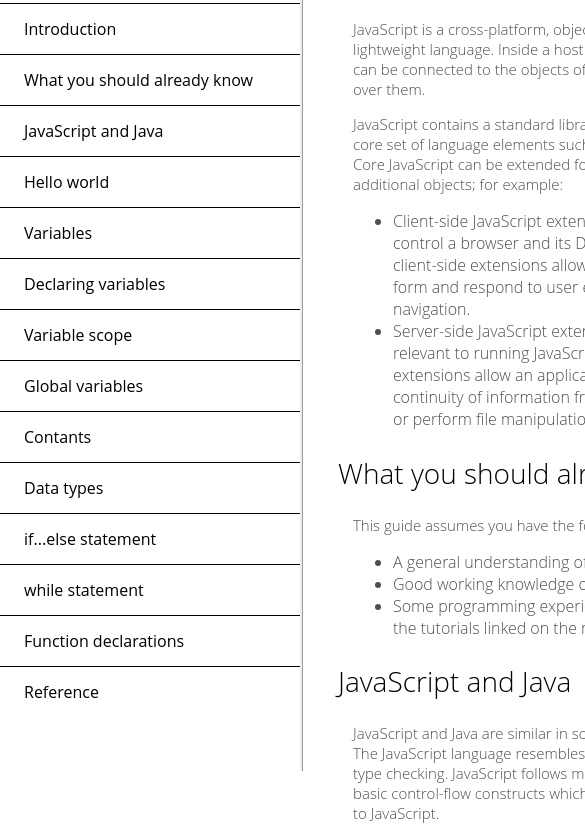
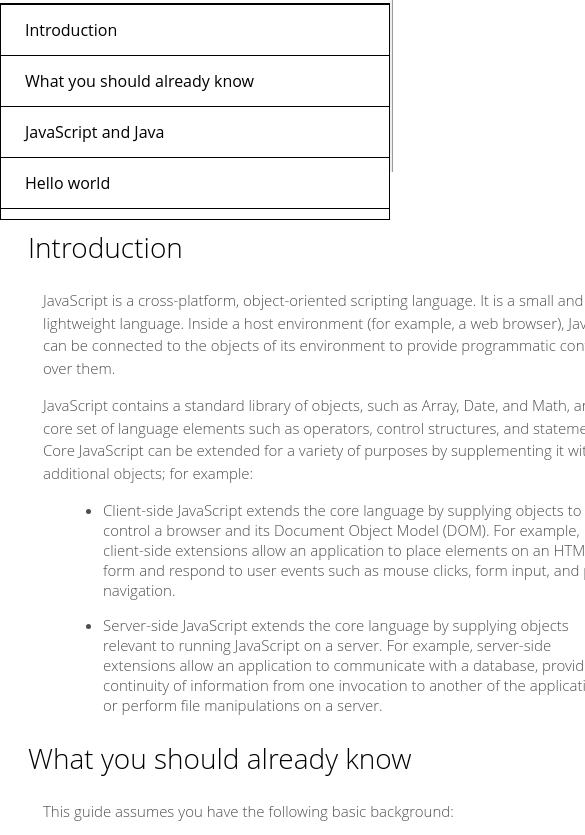
Before and after one commit to Reprak11/Technical-Documentation-Page-Example, a plain HTML site: page index.html in a window 390 px wide. Shown: the part 73-908 px from the top of the page, 585 px wide, since content can reach past the window. Drawn offline with Linux system fonts and the light colour scheme.

Commit message:
Pagina Terminada

```diff
--- a/styles.css
+++ b/styles.css
@@ -52,7 +52,7 @@ header{
     padding: 0px 20px;
 }
     .main-sec article{
-        margin-left: 15px;
+        margin: 15px;
         font-weight: lighter;
         color: #4d4e53;
     }
@@ -62,6 +62,7 @@ header{
     }
     .main-sec p{
         font-size: 15px;
+        line-height: 1.5;
     }
     .main-sec code{
         display: block;
@@ -73,3 +74,28 @@ header{
         background-color: #f7f7f7;
         position: relative;
     }
+    .main-sec li{
+        margin: 15px 20px 0px 20px;
+        font-size: 15px;
+    }
+    @media only screen and (max-width: 815px){
+        header{
+            top:0;
+            position: absolute;
+            display: block;
+            height: 245px;
+            width: 100%;
+        }
+        .main-sec{
+            display: block;
+            margin-left: 0px;
+            margin-top: 270px;
+        }
+        header h1{
+            text-align: center;
+        }
+        header ul{
+            border: 1px #000000 solid;
+        }
+
+    }
```
